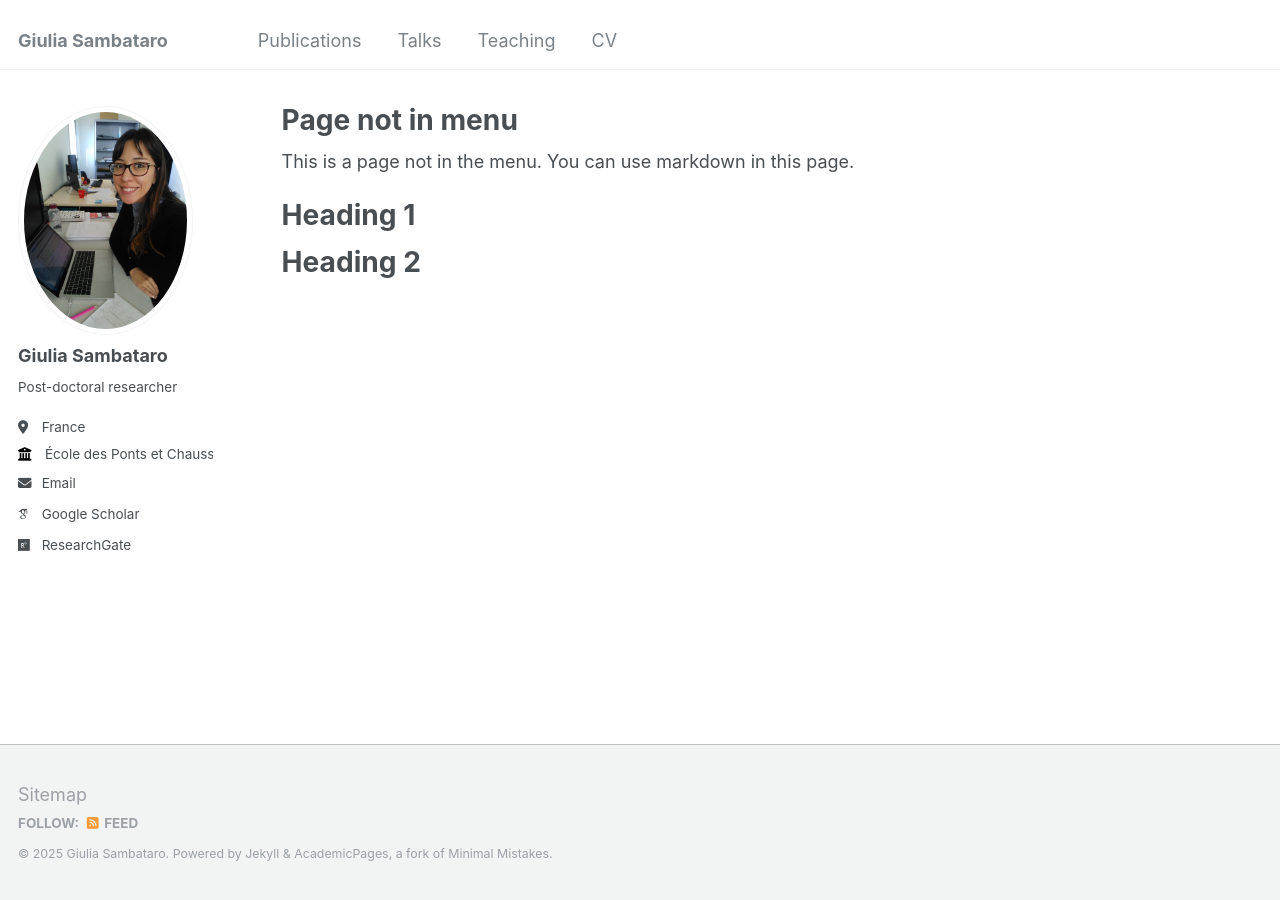
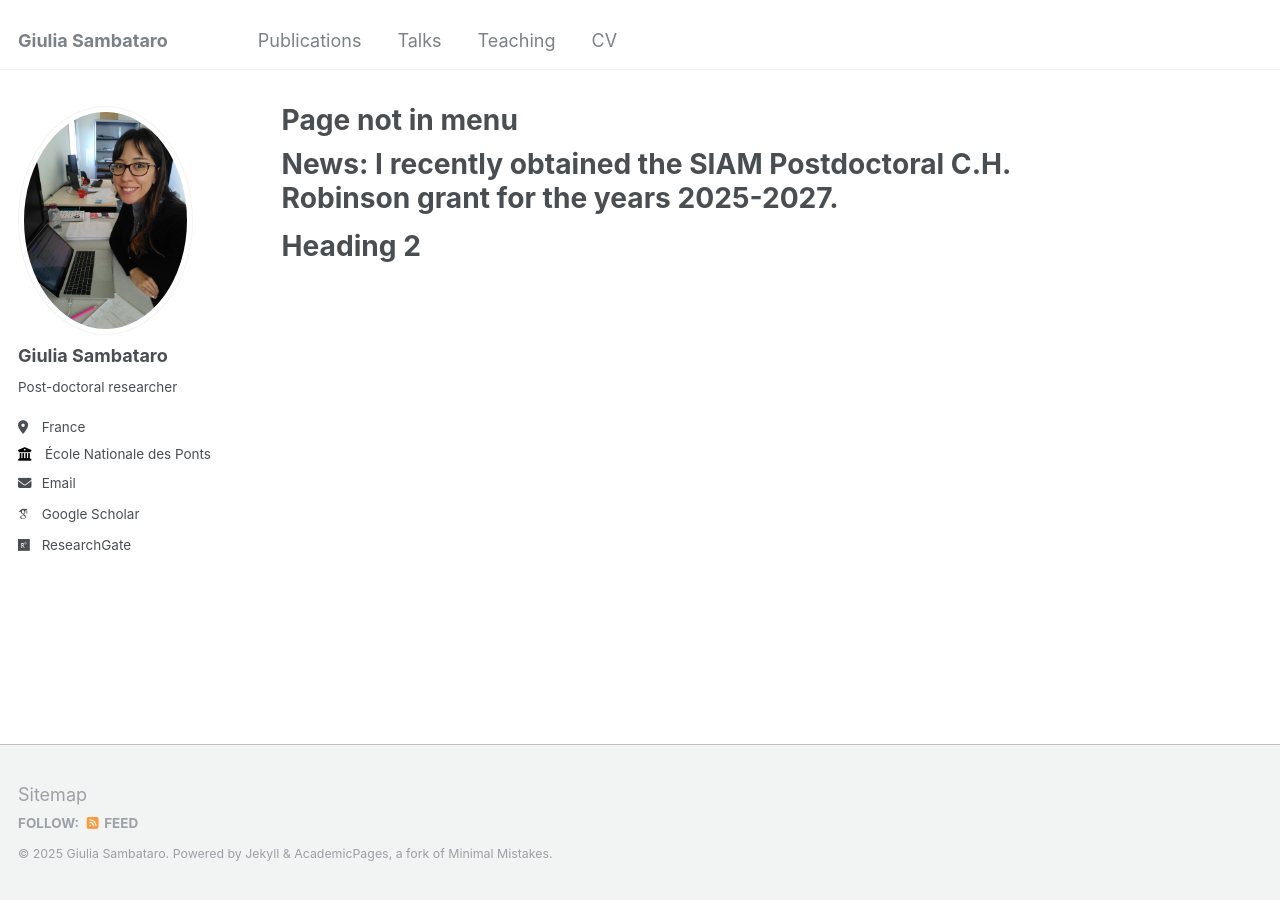
Before and after one commit to gsambata/gsambata.github.io, a Jekyll site: the page built from _pages/non-menu-page.md, in a window 1280 px wide. Built offline with Jekyll 4.4.1, drawn with Linux system fonts in a browser that asks for light colours; some web fonts are replaced.

```diff
--- a/_config.yml
+++ b/_config.yml
@@ -26,7 +26,7 @@ author:
   pronouns         : # example: "she/her"
   bio              : "Post-doctoral researcher"
   location         : "France"
-  employer         : "École des Ponts et Chaussées"
+  employer         : "École Nationale des Ponts et Chaussées"
   uri              : # URL
   email            : "giulia.sambataro@enpc.fr"
 
--- a/_pages/non-menu-page.md
+++ b/_pages/non-menu-page.md
@@ -7,9 +7,7 @@ redirect_from:
   - "/nmp.html"
 ---
 
-This is a page not in the menu. You can use markdown in this page.
-
-Heading 1
+News: I recently obtained the SIAM Postdoctoral C.H. Robinson grant for the years 2025-2027.
 ======
 
 Heading 2
```
Also changed, not shown: _pages/about.md (+8 -3 lines), files/domain.png (deleted), 1 other file.
